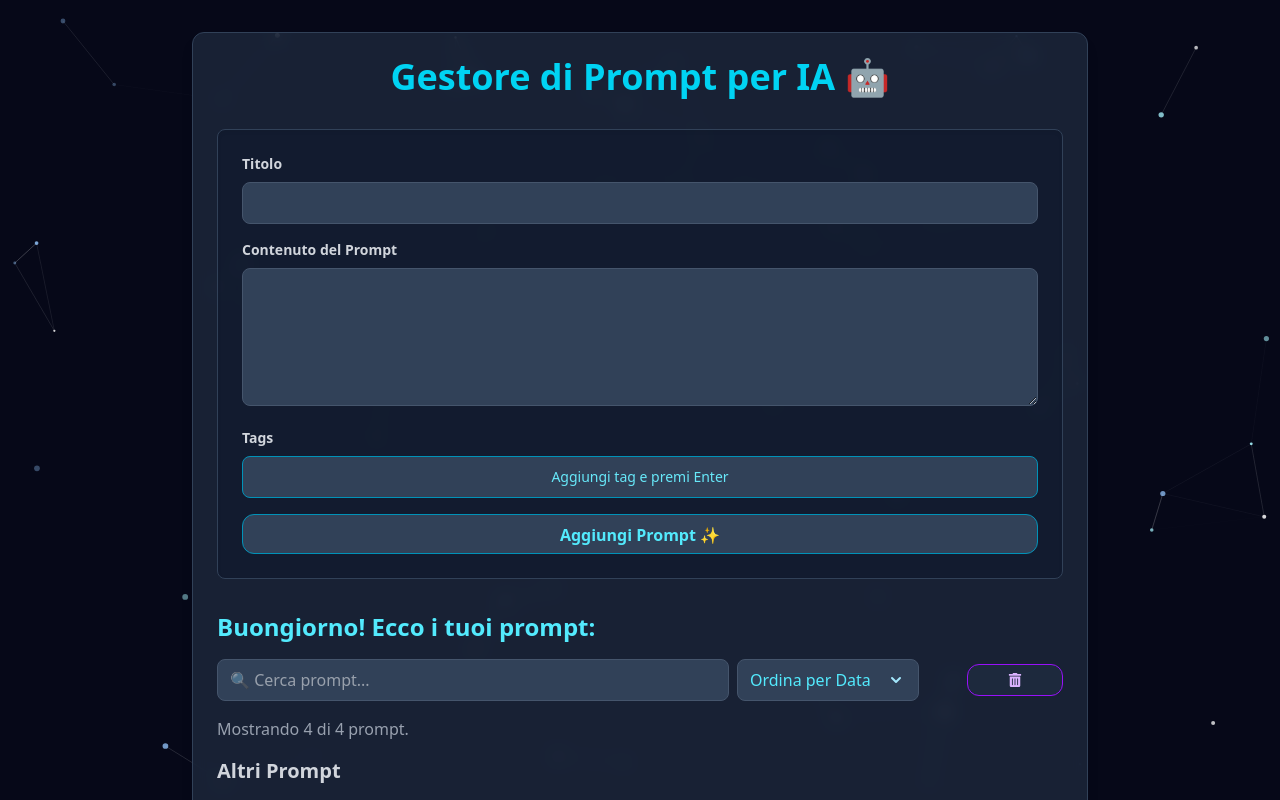
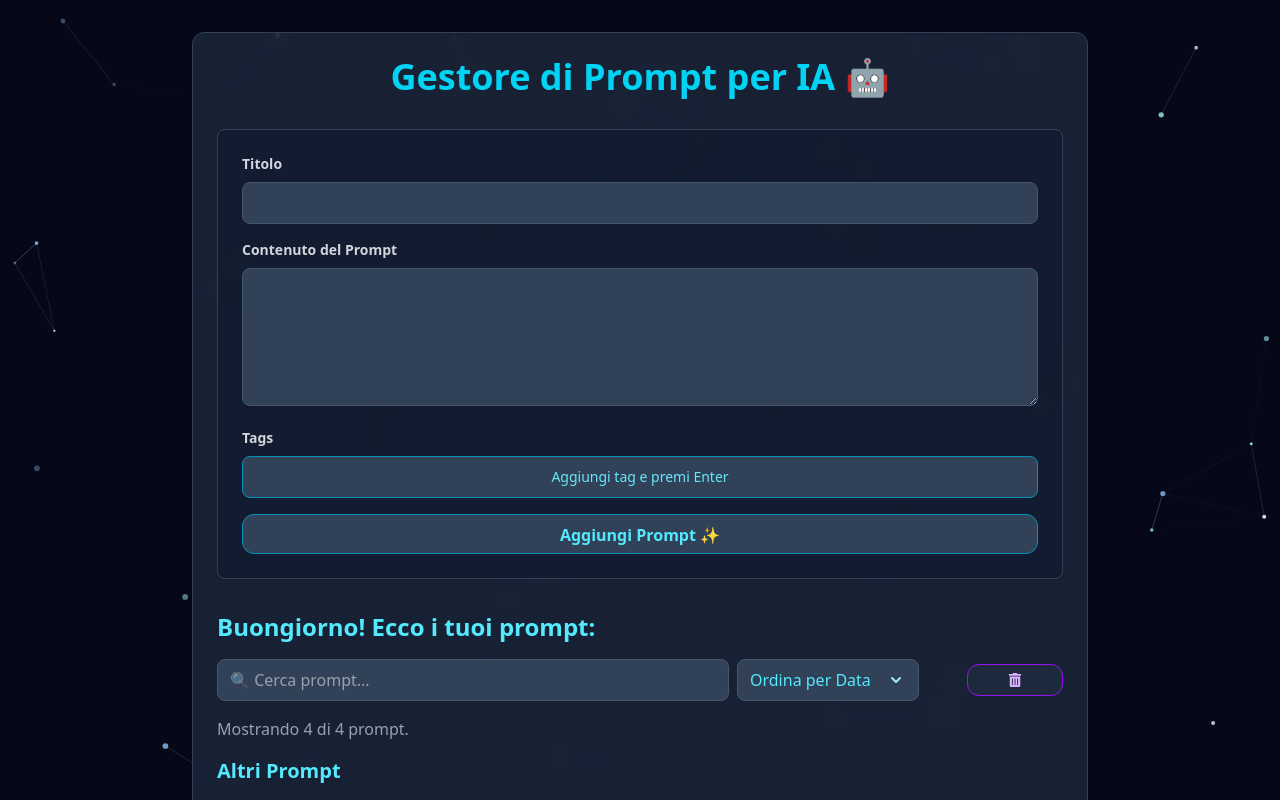
Before and after one commit to LLeo93/prompt-ai, a React (Vite) app: page / in a window 1280 px wide. Shown: the top 800 px of the page. Built offline with nearby package versions, Linux system fonts and the light colour scheme.

Commit message:
Colore testo Altri Prompt

```diff
--- a/src/features/prompts/PromptList.tsx
+++ b/src/features/prompts/PromptList.tsx
@@ -275,7 +275,7 @@
             {/* Sezione Altri Prompt */}
             {otherPrompts.length > 0 && (
               <div>
-                <h3 className="text-xl font-bold text-gray-300 mb-4">
+                <h3 className="text-xl font-bold text-cyan-300 mb-4">
                   Altri Prompt
                 </h3>
                 <div className="grid grid-cols-1 md:grid-cols-2 lg:grid-cols-3 gap-4">
```
